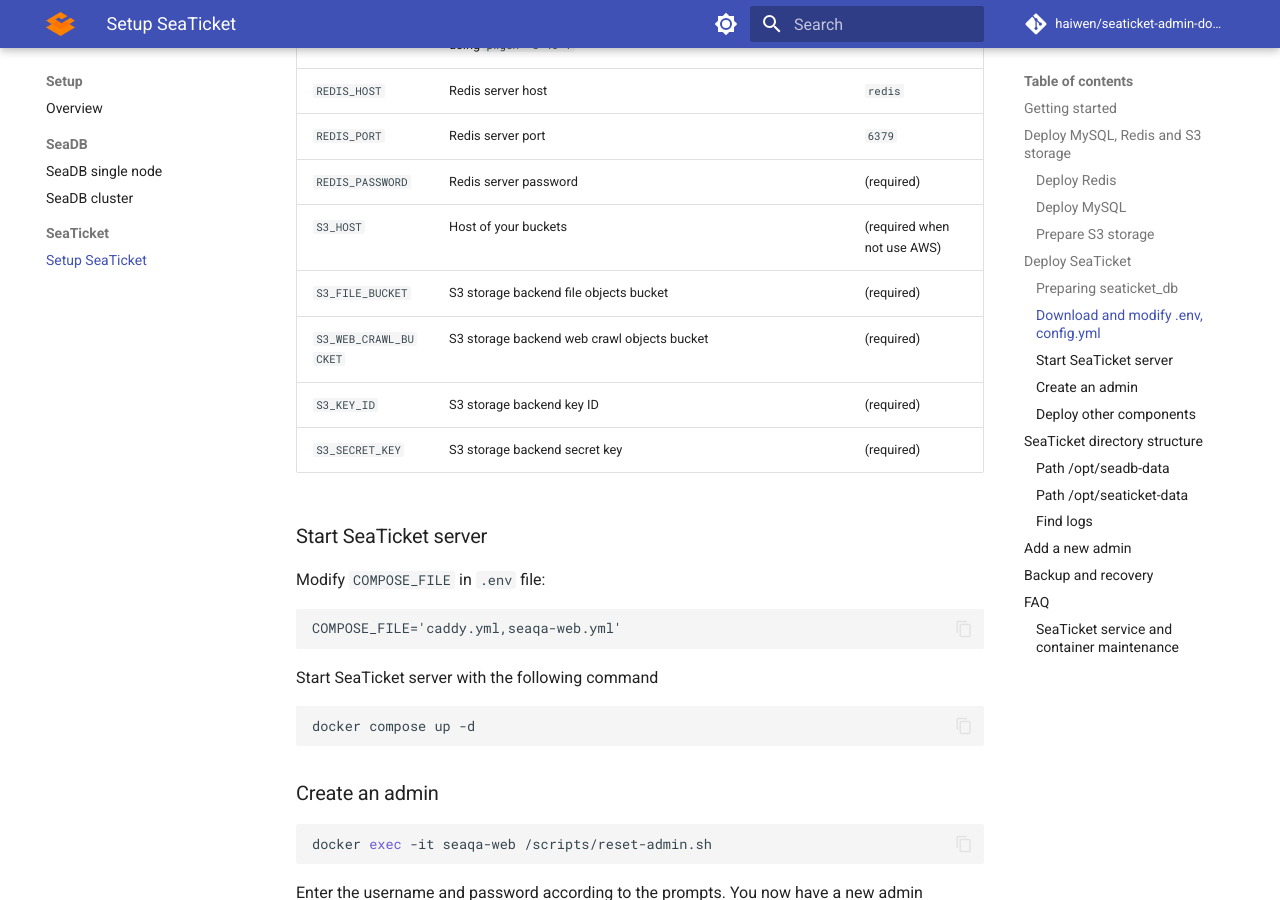
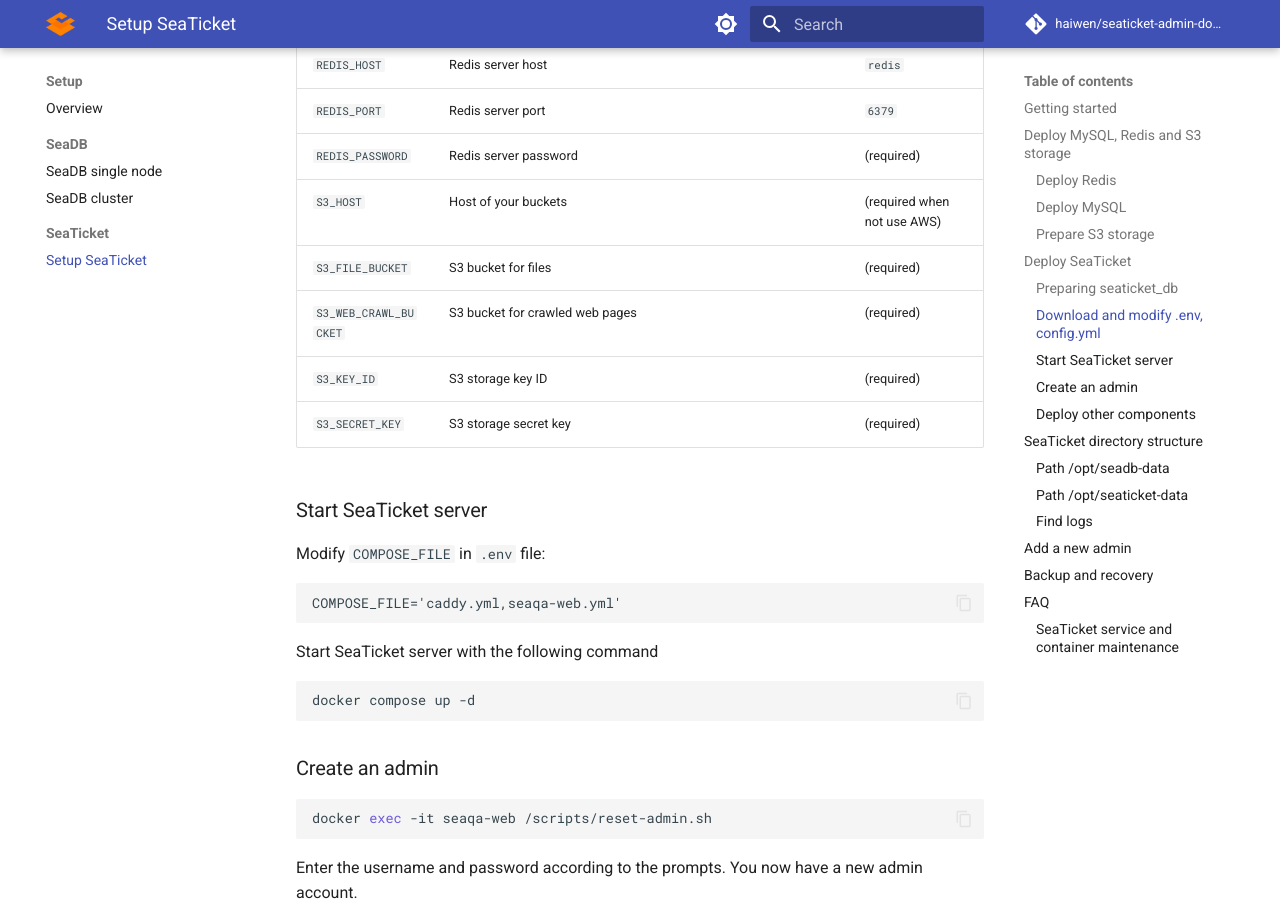
Before and after one commit to haiwen/seaticket-admin-docs, an MkDocs documentation site: the page built from manual/setup/setup_seaticket_single.md, in a window 1280 px wide and 900 px high, scrolled down 3185 px. Built offline with MkDocs 1.6.1 and Material for MkDocs 9.7.7, drawn with Linux system fonts in a browser that asks for light colours; comment, search, counter and statistics services are not loaded; the version menu is left out; some of the changed text lies outside the part shown.

Commit message:
Improve S3 storage instructions in setup guide
Clarified S3 storage instructions and updated variable descriptions.

```diff
--- a/manual/setup/setup_seaticket_single.md
+++ b/manual/setup/setup_seaticket_single.md
@@ -30,7 +30,7 @@
 
 ### Prepare S3 storage
 
-You need to create two buckets on your S3 storage backend provider for SeaTicket `file` and `web crawl` storage.
+You need to create two buckets on S3 storage provider for storing files and crawled web pages.
 
 ## Deploy SeaTicket
 
@@ -106,10 +106,10 @@
 | `REDIS_PORT`       | Redis server port | `6379` |
 | `REDIS_PASSWORD`       | Redis server password | (required) |
 | `S3_HOST`       | Host of your buckets | (required when not use AWS) |
-| `S3_FILE_BUCKET`       | S3 storage backend file objects bucket | (required) |
-| `S3_WEB_CRAWL_BUCKET`       | S3 storage backend web crawl objects bucket | (required) |
-| `S3_KEY_ID`       | S3 storage backend key ID | (required) |
-| `S3_SECRET_KEY`       | S3 storage backend secret key | (required) |
+| `S3_FILE_BUCKET`       | S3 bucket for files | (required) |
+| `S3_WEB_CRAWL_BUCKET`       | S3 bucket for crawled web pages | (required) |
+| `S3_KEY_ID`       | S3 storage key ID | (required) |
+| `S3_SECRET_KEY`       | S3 storage secret key | (required) |
 
 ### Start SeaTicket server
 
```
